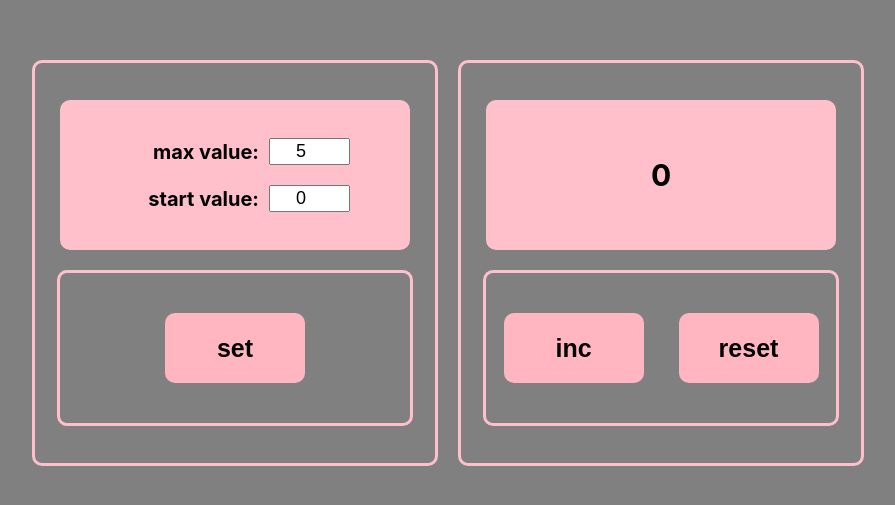
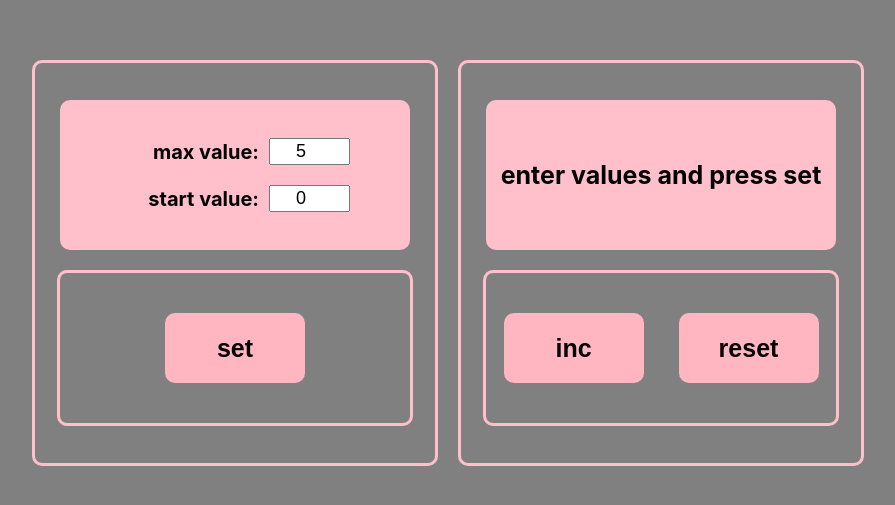
Before and after one commit to JuliOgogo/counter, a React (Create React App) app: page / in a window 1280 px wide. Shown: the part 237-742 px from the top of the page, without its empty margins (192-1087 px from the left). Built offline with nearby package versions, Linux system fonts and the light colour scheme.

Commit message:
counter in progress (css for input when error, text for display refactor)

```diff
--- a/src/App.tsx
+++ b/src/App.tsx
@@ -47,38 +47,44 @@ function App() {
         localStorage.setItem("Counter Value", JSON.stringify(counter))
     }, [counter])
 
-    const [error, setError] = useState<string>('')
+    const [displayText, setDisplayText] = useState<string>('enter values and press set')
+
+    const [error, setError] = useState<boolean>(false)
 
     const changeStartValue = (startValue: number) => {
         if (startValue < 0 || startValue >= maxValue) {
-            setError('Incorrect value!')
+            setDisplayText('Incorrect value!')
+            setError(true)
         } else {
-            setError('enter values and press set')
+            setDisplayText('enter values and press set')
+            setError(false)
             setStartValue(startValue)
         }
     }
 
     const changeMaxValue = (maxValue: number) => {
         if (maxValue < 0 || maxValue <= startValue) {
-            setError('Incorrect value!')
+            setDisplayText('Incorrect value!')
+            setError(true)
         } else {
-            setError('enter values and press set')
+            setDisplayText('enter values and press set')
+            setError(false)
             setMaxValue(maxValue)
         }
     }
 
     const counterIncrements = () => {
         if (counter < maxValue) {
-            setCounter(counter + 1);
+            setCounter(counter + 1)
         }
     }
 
     const counterResets = () => {
-        setCounter(startValue);
+        setCounter(startValue)
     }
 
     const setSettings = () => {
-        setError('')
+        setDisplayText('')
         setCounter(startValue)
     }
 
@@ -97,7 +103,7 @@ function App() {
             startValue={startValue}
             counterIncrements={counterIncrements}
             counterResets={counterResets}
-            error={error}
+            displayText={displayText}
         />
     </div>
 }
--- a/src/components/Counter.tsx
+++ b/src/components/Counter.tsx
@@ -9,7 +9,7 @@ type CounterPropsType = {
     startValue: number
     counterIncrements: () => void
     counterResets: () => void
-    error: string
+    displayText: string
 }
 
 export const Counter = (props: CounterPropsType) => {
@@ -22,14 +22,13 @@ export const Counter = (props: CounterPropsType) => {
         props.counterResets();
     }
 
-    const disabled = props.counter === props.maxValue || props.error === 'Incorrect value!'
+    const disabled = props.counter === props.maxValue || props.displayText === 'Incorrect value!'
 
     return <div className={s.counterWrapper}>
         <Display
-            startValue={props.startValue}
             maxValue={props.maxValue}
             counter={props.counter}
-            error={props.error}
+            displayText={props.displayText}
         />
         <div className={s.buttons}>
             <SuperButton
@@ -40,7 +39,7 @@ export const Counter = (props: CounterPropsType) => {
             <SuperButton
                 name={'reset'}
                 callBack={onClickResetHandler}
-                disabled={props.error === 'Incorrect value!'}
+                disabled={props.displayText === 'Incorrect value!'}
             />
         </div>
     </div>
--- a/src/components/Display.module.css
+++ b/src/components/Display.module.css
@@ -1,5 +1,6 @@
 .displayWrapper {
     display: flex;
+    flex-direction: column;
     align-items: center;
     justify-content: center;
     width: 350px;
@@ -7,7 +8,7 @@
     background-color: pink;
     border-radius: 10px;
 
-    font-size: 30px;
+    font-size: 25px;
     font-weight: bold;
 }
 
@@ -15,10 +16,10 @@
 }
 
 .text {
-    padding: 70px;
+    text-align: center;
 }
 
 .error {
     color: red;
-    font-size: 40px;
+    font-size: 30px;
 }
--- a/src/components/Display.tsx
+++ b/src/components/Display.tsx
@@ -2,28 +2,26 @@ import React from 'react';
 import s from "./Display.module.css";
 
 type DisplayPropsType = {
-    startValue: number
     maxValue: number
     counter: number
-    error: string
+    displayText: string
 }
 
 export const Display: React.FC<DisplayPropsType> = ({
-                                                        startValue,
                                                         maxValue,
                                                         counter,
-                                                        error
+                                                        displayText
                                                     }) => {
 
     const finalCounterClassName = s.number + (counter === maxValue ? ' ' + s.error : '')
 
-    const finalErrorText = s.text + (error === 'Incorrect value!' ? ' ' + s.error : '')
+    const finalDisplayTextClassName = s.text + (displayText === 'Incorrect value!' ? ' ' + s.error : '')
 
     return <div className={s.displayWrapper}>
 
-        {error === 'Incorrect value!' ? <div className={finalErrorText}>{error}</div> :
-            error === 'enter values and press set' ? <div className={finalErrorText}>{error}</div> :
-                <div className={finalCounterClassName}>{counter}</div>}
+        {displayText !== '' ?
+            <div className={finalDisplayTextClassName}>{displayText}</div>
+            : <div className={finalCounterClassName}>{counter}</div>}
 
     </div>
 }
--- a/src/components/Settings.tsx
+++ b/src/components/Settings.tsx
@@ -9,7 +9,7 @@ type SettingsPropsType = {
     changeMaxValue: (maxValue: number) => void
     changeStartValue: (startValue: number) => void
     setSettings: () => void
-    error: string
+    error: boolean
 }
 
 export const Settings: React.FC<SettingsPropsType> = ({
@@ -41,18 +41,20 @@ export const Settings: React.FC<SettingsPropsType> = ({
                 name={'max value:'}
                 value={maxValue}
                 callBack={onChangeMaxValueHandler}
+                error={error}
             />
             <SuperInput
                 name={'start value:'}
                 value={startValue}
                 callBack={onChangeStartValueHandler}
+                error={error}
             />
         </div>
         <div className={s.button}>
             <SuperButton
                 name={'set'}
                 callBack={onClickHandler}
-                disabled={error === 'Incorrect value!'}
+                disabled={error}
             />
         </div>
     </div>
--- a/src/components/SuperInput.module.css
+++ b/src/components/SuperInput.module.css
@@ -16,3 +16,7 @@
     font-size: large;
     padding-left: 25px;
 }
+
+.error {
+    border: 2px solid red;
+}
--- a/src/components/SuperInput.tsx
+++ b/src/components/SuperInput.tsx
@@ -5,23 +5,27 @@ type SuperInputPropsType = {
     name: string
     value: number
     callBack: (e: ChangeEvent<HTMLInputElement>) => void
+    error?: boolean
 }
 
 export const SuperInput: React.FC<SuperInputPropsType> = ({
                                                               name,
                                                               value,
-                                                              callBack
+                                                              callBack,
+                                                              error
                                                           }) => {
 
     const onChangeHandler = (e: ChangeEvent<HTMLInputElement>) => {
         callBack(e)
     }
 
+    const finalInputClassName = s.input + (error ? ' ' + s.error : '')
+
     return <div className={s.SuperInput}>
         <div className={s.text}>{name}</div>
         <input value={value}
                onChange={onChangeHandler}
                type={'number'}
-               className={s.input}/>
+               className={finalInputClassName}/>
     </div>
 }
```
